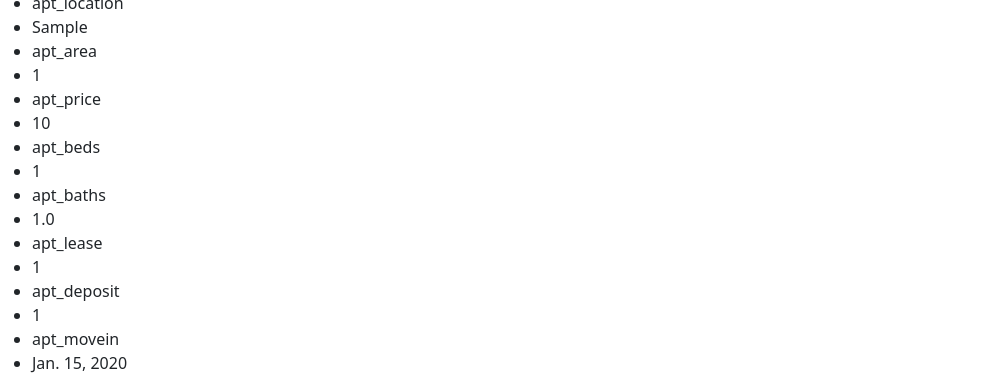
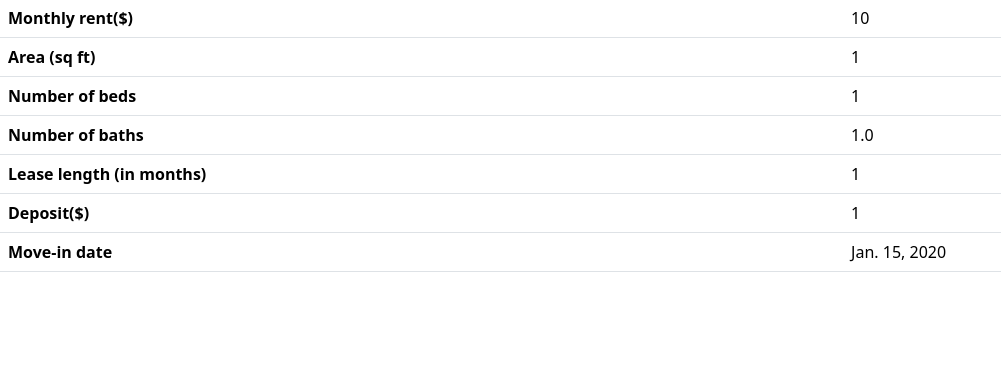
Before and after one commit to sashau2001/PropertyListingWebsite, a Django app: page /apartment/1/ in a window 1280 px wide. Shown: the part 547-938 px from the top of the page, without its empty margins (0-1001 px from the left). After the commit the page ends 819 px from the top, so only its background shows below. Run offline with Django 3.2, Linux system fonts and the light colour scheme; tables that the repository leaves empty hold one stand-in row (values such as "Sample post"); some libraries are stand-ins or nearby versions.

Commit message:
Improved look of apartment pages

```diff
--- a/b02_housing_app/models.py
+++ b/b02_housing_app/models.py
@@ -2,9 +2,17 @@ from django.db import models
 
 
 class Apartment(models.Model):
-    # Treat -1 as NULL
+    field_dict = {
+        "apt_price": "Monthly rent($)",
+        "apt_area": "Area (sq ft)",
+        "apt_beds": "Number of beds",
+        "apt_baths": "Number of baths",
+        "apt_lease": "Lease length (in months)",
+        "apt_deposit": "Deposit($)",
+        "apt_movein": "Move-in date",
+    }
     apt_name = models.CharField(max_length=100)
-    apt_location = models.TextField(null=True)
+    apt_location = models.TextField()
     apt_area = models.IntegerField(null=True) # square feet
     apt_price = models.IntegerField(null=True) # in US dollars
     apt_beds = models.IntegerField(null=True)
@@ -14,6 +22,16 @@ class Apartment(models.Model):
     apt_movein = models.DateField(null=True)
     def __str__(self):
         return self.apt_name
+    @staticmethod
+    def field_desc(field_name):
+        return Apartment.field_dict[field_name]
+    def get_valid_fields(self):
+        valid_fields = []
+        for field_name in Apartment.field_dict.keys():
+            if self.__getattribute__(field_name) is not None:
+                valid_fields.append(field_name)
+        return valid_fields
+
 
 class Review(models.Model):
     apt_name = models.ForeignKey(Apartment, on_delete=models.CASCADE)
--- a/b02_housing_app/templates/apartment.html
+++ b/b02_housing_app/templates/apartment.html
@@ -3,21 +3,24 @@
 
 
 {% load bootstrap5 %}
-{% load getattr %}
+{% load apt_handling %}
 {% bootstrap_css %}
 {% bootstrap_javascript %}
 {% bootstrap_messages %}
 
 {% if apartment %}
+    <h1>{{ apartment.apt_name }}</h1>
     {%  include 'map.html' %}
-    <ul>
-    {% for field in field_list %}
-        {% if field.name != "id"  %}
-        <li>{{ field.name }} </li>
-        <li>{{ apartment|getattr:field.name }} </li>
-        {% endif %}
-    {% endfor %}
-    </ul>
+    <table class="table">
+      <tbody>
+      {% for field in apartment|get_valid_fields %}
+          <tr>
+            <th scope="row">{{ field|field_desc }}</th>
+            <td>{{ apartment|getattr:field }}</td>
+          </tr>
+      {% endfor %}
+      </tbody>
+    </table>
 {% else %}
     <p>No apartments are available.</p>
 {% endif %}
--- /dev/null
+++ b/b02_housing_app/templatetags/apt_handling.py
@@ -0,0 +1,18 @@
+from django import template
+from b02_housing_app.models import *
+register = template.Library()
+
+@register.filter
+def getattr (obj, attribute):
+    try:
+        return obj.__getattribute__(attribute)
+    except:
+        return "ERROR"
+
+@register.filter
+def get_valid_fields(obj):
+    return obj.get_valid_fields()
+
+@register.filter
+def field_desc(field_name):
+    return Apartment.field_desc(field_name)
--- a/b02_housing_app/templatetags/getattr.py
+++ /dev/null
@@ -1,9 +0,0 @@
-from django import template
-register = template.Library()
-
-@register.filter
-def getattr (obj, attribute):
-    try:
-        return obj.__getattribute__(attribute)
-    except:
-        return "ERROR"
--- a/b02_housing_app/views.py
+++ b/b02_housing_app/views.py
@@ -1,5 +1,5 @@
 from django.shortcuts import redirect, render
-from .models import Apartment,Review
+from .models import *
 from django.conf import settings
 from .forms import ReviewForm
 
```
